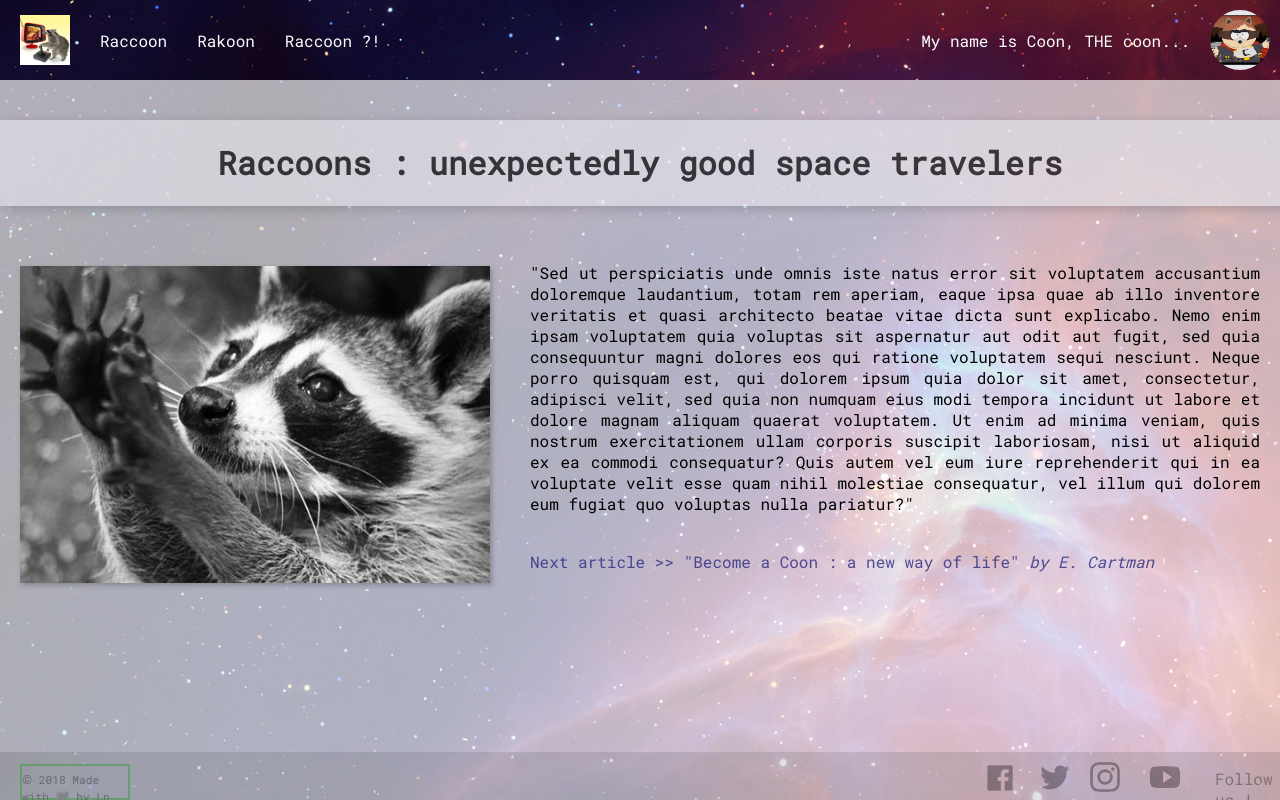
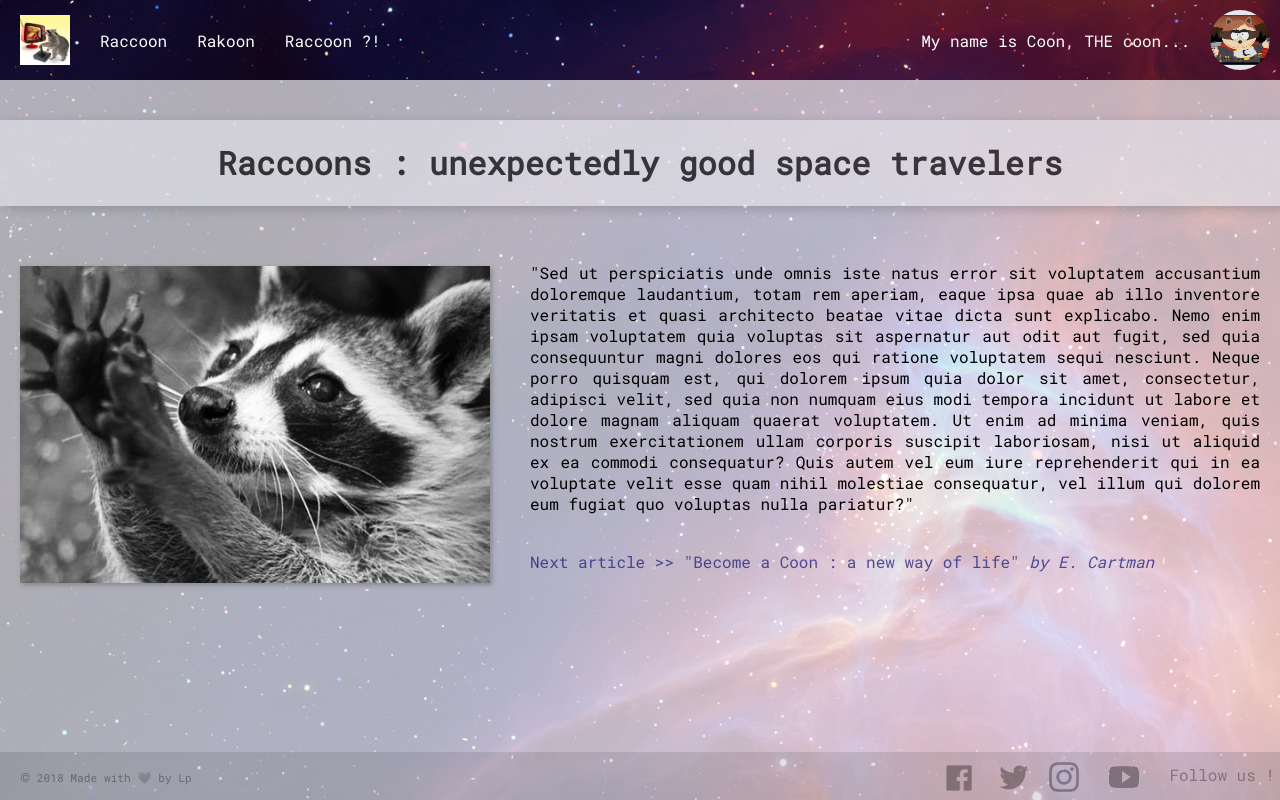
Before and after one commit to lea-lp/raccoon_CSS_training, a plain HTML site: page index.html in a window 1280 px wide. Drawn offline with Linux system fonts and the light colour scheme.

Commit message:
modifs flex

```diff
--- a/index.html
+++ b/index.html
@@ -69,9 +69,9 @@
         <div><img class="twitter" src="images/twitter.png" alt="twitter"></div>
         <div><img class="instagram" src="images/insta.png" alt="insta"></div>
         <div><img class="youtube" src="images/yout.png" alt="yout"></div>
+        <p class="follow">Follow us !</p>
     </div>
 
-    <p>Follow us !</p>
 
 
 </footer>
--- a/stylesheet.css
+++ b/stylesheet.css
@@ -149,11 +149,8 @@ footer {
 
     box-shadow: inset 0 0 7em #4143468e;
 
-    /* background-color: #f1f2f6; */
-    /* display: flex;
-    align-items: center;
-    justify-content: center; */
-    /* background-image: url("images/galaxy.jpg"); */
+    display: flex;
+    justify-content: space-between;
     opacity: 0.4;
 
     display: flex;
@@ -161,7 +158,6 @@ footer {
 }
 
 .copyright {
-    border: solid 2px green;
     margin-left: 20px;
     font-size: 0.7em;
     width: auto;
@@ -176,7 +172,6 @@ footer {
     display: flex;
     flex-direction: row;
     margin-top: 10px;
-    margin-left: 850px;
     width: auto;
     margin-right: 5px;
 }
@@ -232,3 +227,7 @@ footer {
 .facebook, .twitter, .instagram, .youtube {
     margin-right: 20px;
 }
+
+.follow {
+    margin-top: 2px
+}
```
